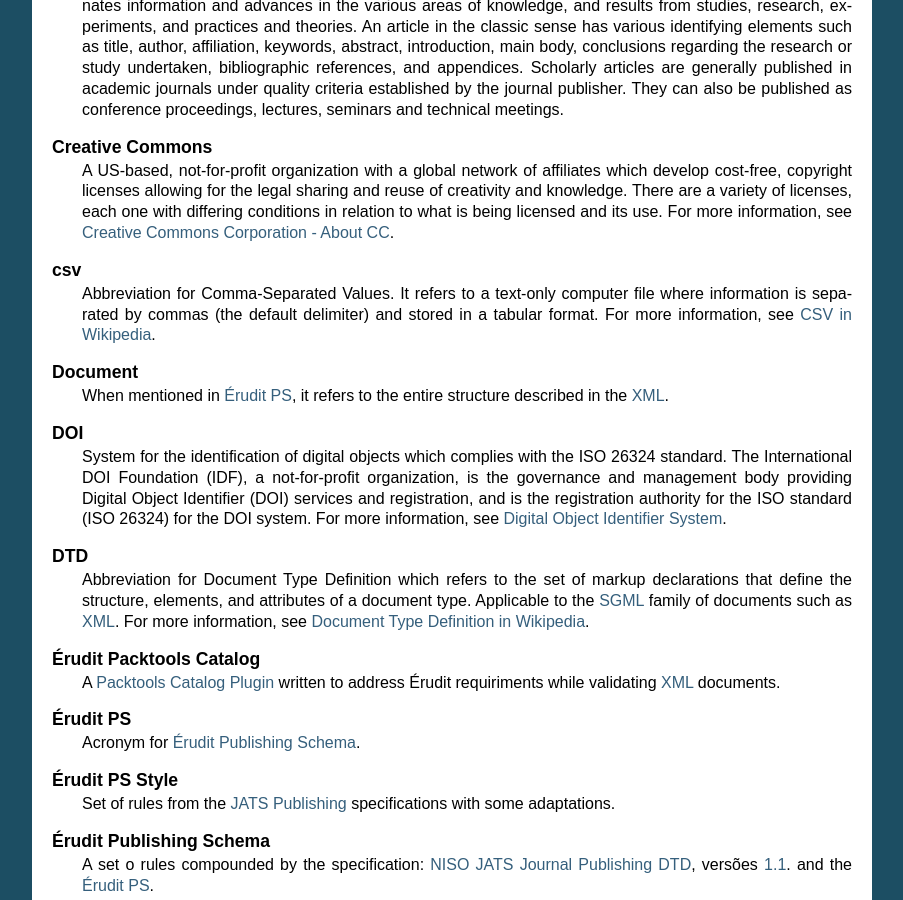
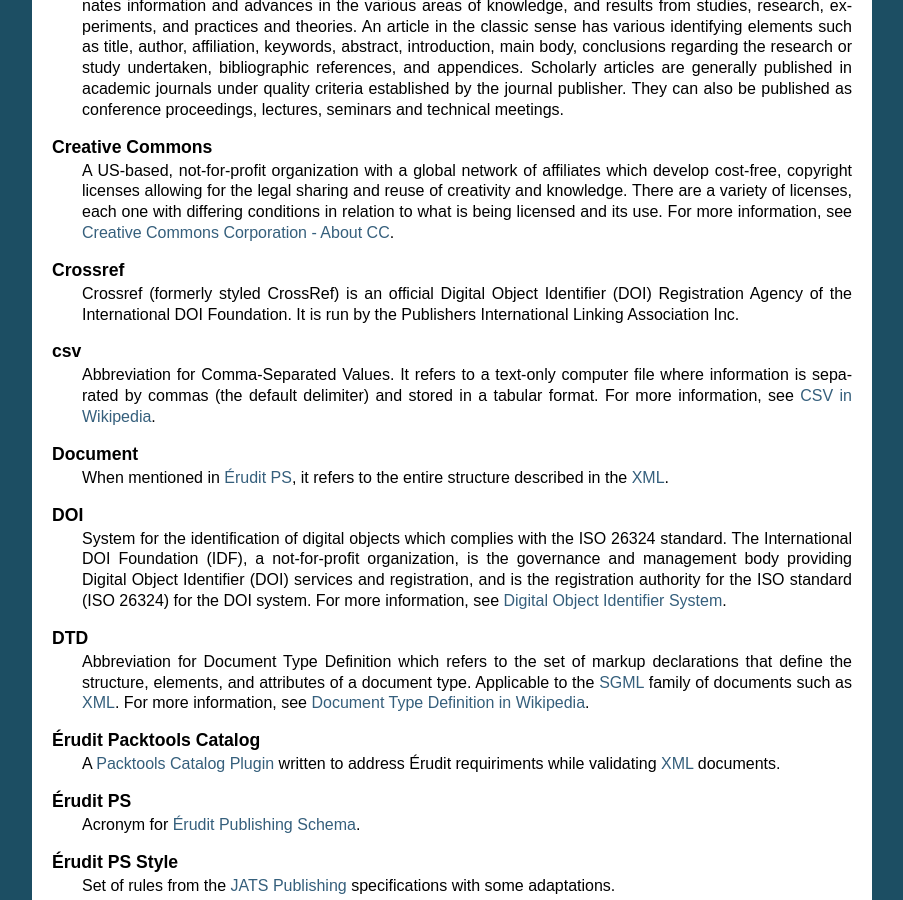
Before and after one commit to erudit/erudit-ps-documentation, a Sphinx documentation site: the page built from docs/source/glossary.rst, in a window 1280 px wide and 900 px high, scrolled down 325 px. Shown: the whole window, without its empty margins (198-1101 px from the left). Built offline with Sphinx 7.4.7, drawn with Linux system fonts in a browser that asks for light colours.

Commit message:
New glossary

```diff
--- a/docs/source/glossary.rst
+++ b/docs/source/glossary.rst
@@ -18,6 +18,8 @@
    Article
       Common abbreviation for a scholarly article. It refers to a :term:`document` of an academic nature which disseminates information and advances in the various areas of knowledge, and results from studies, research, experiments, and practices and theories. An article in the classic sense has various identifying elements such as title, author, affiliation, keywords, abstract, introduction, main body, conclusions regarding the research or study undertaken, bibliographic references, and appendices. Scholarly articles are generally published in academic journals under quality criteria established by the journal publisher. They can also be published as conference proceedings, lectures, seminars and technical meetings.
 
+   Crossref
+      Crossref (formerly styled CrossRef) is an official Digital Object Identifier (DOI) Registration Agency of the International DOI Foundation. It is run by the Publishers International Linking Association Inc.
 
    Creative Commons
       A US-based, not-for-profit organization with a global network of affiliates which develop cost-free, copyright licenses allowing for the legal sharing and reuse of creativity and knowledge. There are a variety of licenses, each one with differing conditions in relation to what is being licensed and its use. For more information, see `Creative Commons Corporation - About CC <https://creativecommons.org/faq/#what-is-creative-commons-and-what-do-you-do>`_.
--- a/docs/source/tagset/element-journal-id.rst
+++ b/docs/source/tagset/element-journal-id.rst
@@ -26,7 +26,7 @@
 +---------------+-----------------------------------------+
 | publisher     | Journal id at publisher                 |
 +---------------+-----------------------------------------+
-| doi           | Journal id at crossref                  |
+| doi           | Journal id at :ref:`Crossref`           |
 +---------------+-----------------------------------------+
 
 Example:
```
